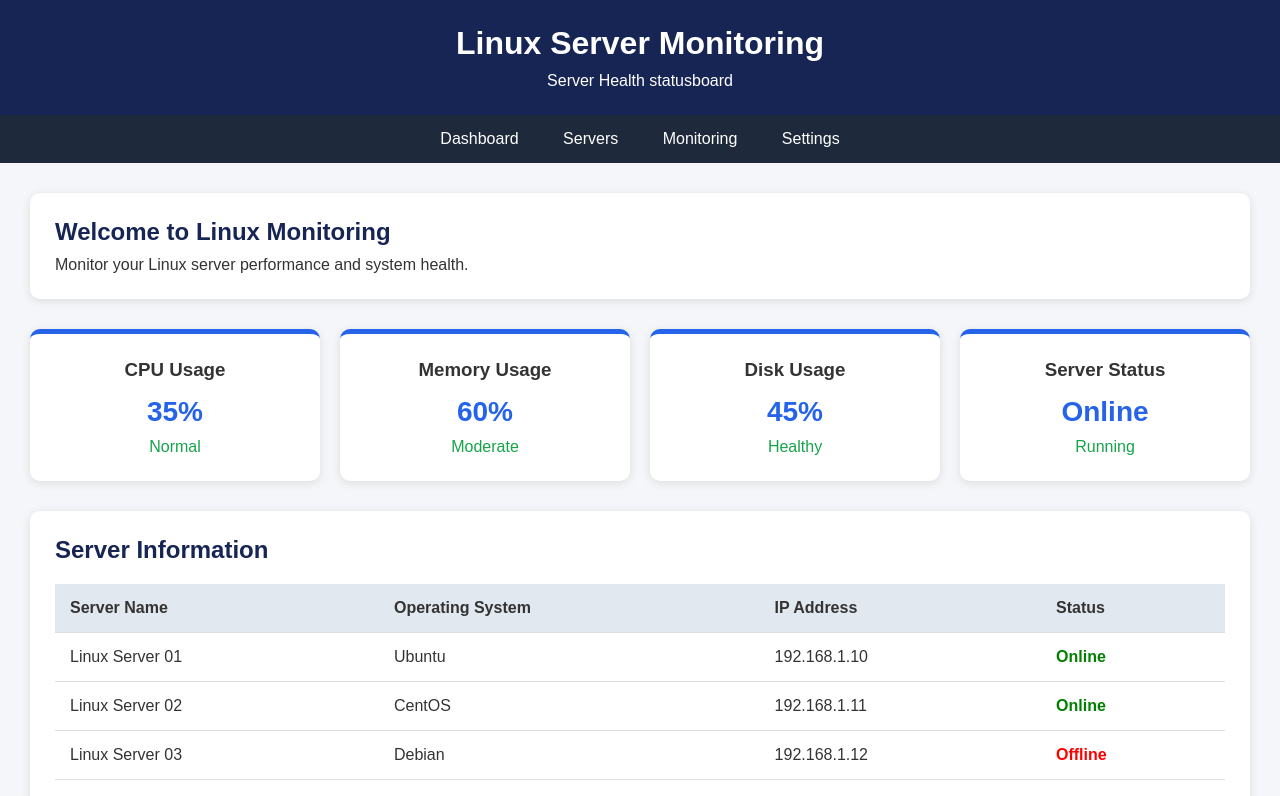
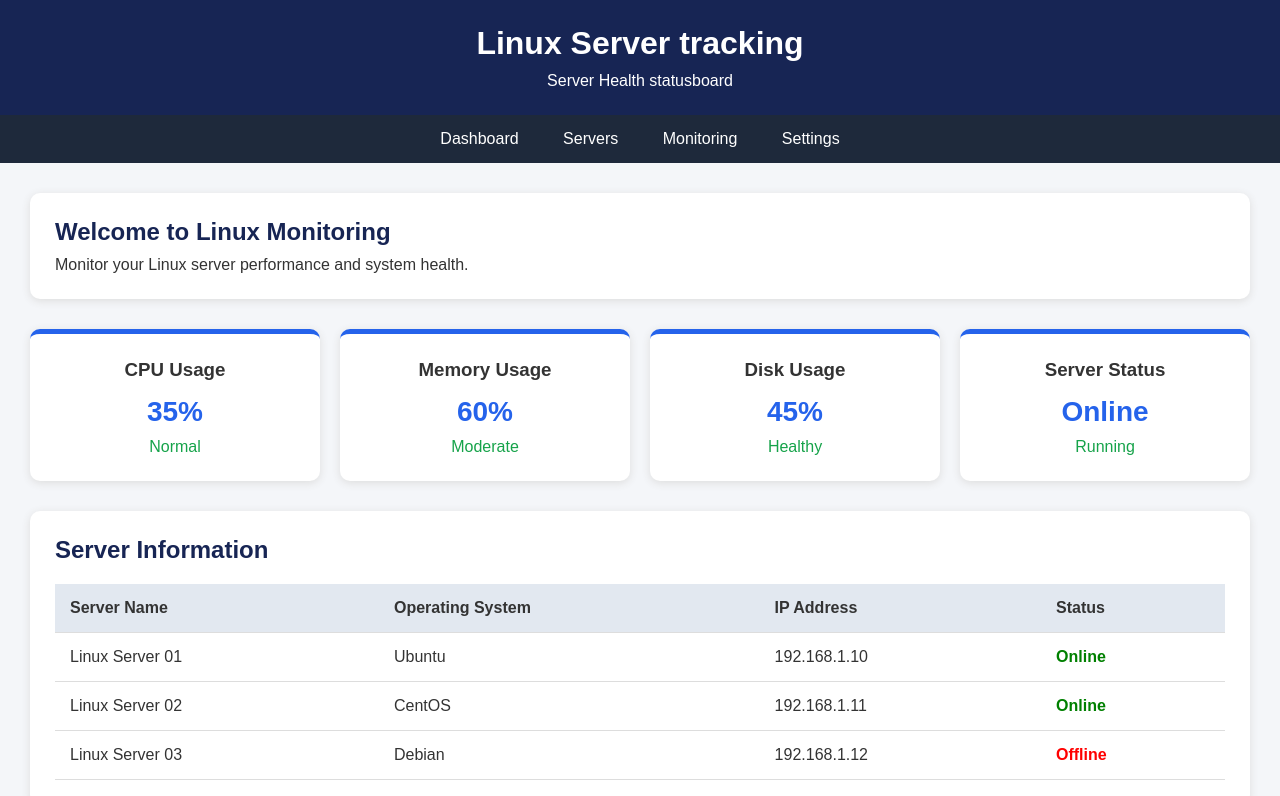
Before and after one commit to Dhanya0405/linux-server-monitoring-dashboard, a plain HTML site: page index.html in a window 1280 px wide. Shown: the top 796 px of the page. Drawn offline with Linux system fonts and the light colour scheme.

Commit message:
change tracking

```diff
--- a/index.html
+++ b/index.html
@@ -9,7 +9,7 @@
 <body>
 
     <header>
-        <h1>Linux Server Monitoring</h1>
+        <h1>Linux Server tracking</h1>
         <p>Server Health statusboard</p>
     </header>
 
```
